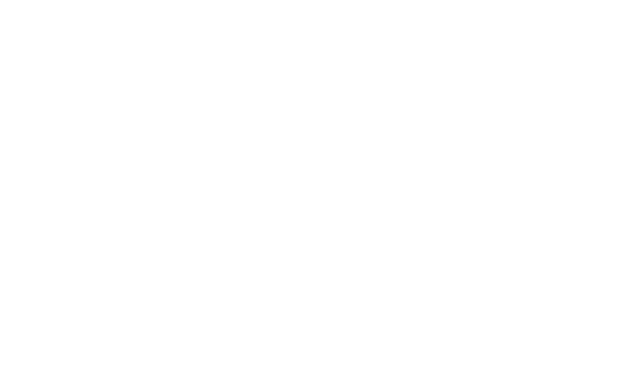
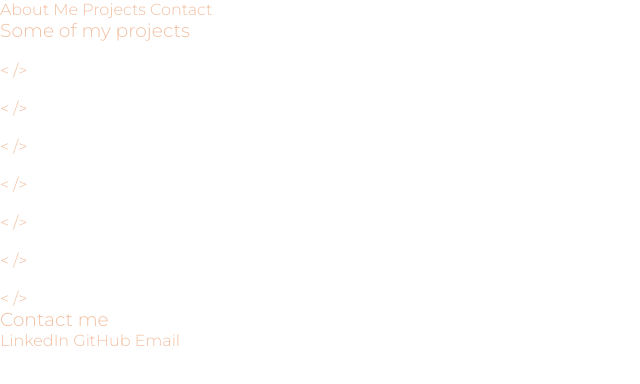
Before and after one commit to angelicamarttins/portfolio, a plain HTML site: page index.html in a window 1280 px wide. Shown: the whole page, without its empty margins (0-640 px from the left). Drawn offline with Linux system fonts and the light colour scheme.

Commit message:
Put the tags in index.html

```diff
--- a/index.html
+++ b/index.html
@@ -5,9 +5,68 @@
     <meta http-equiv="X-UA-Compatible" content="IE=edge">
     <meta name="viewport" content="width=device-width, initial-scale=1.0">
     <link rel="stylesheet" href="style.css">
-    <title>Document</title>
+    <title>Angélica Martins | Portfolio</title>
 </head>
 <body>
+    <nav id="navbar">
+        <a href="#welcome-section">About Me</a>
+        <a href="#projects">Projects</a>
+        <a href="#contact">Contact</a>
+    </nav>
+
+    <main id="welcome-section">
+        <h1></h1>
+        <h2></h2>
+    </main>
+
+    <section id="projects">
+        <h3>Some of my projects</h3>
+        <div id="grid-projects">
+            <a href="#" target="_blank" class="project-tile">
+                <img class="img-project" src="" alt="">
+                <p class="project-title"><span>&lt;</span> <span>/&gt;</span></p>
+            </a>
+
+            <a href="#" target="_blank" class="project-tile">
+                <img class="img-project" src="" alt="">
+                <p class="project-title"><span>&lt;</span> <span>/&gt;</span></p>
+            </a>
+
+            <a href="#" target="_blank" class="project-tile">
+                <img class="img-project" src="" alt="">
+                <p class="project-title"><span>&lt;</span> <span>/&gt;</span></p>
+            </a>
+
+            <a href="#" target="_blank" class="project-tile">
+                <img class="img-project" src="" alt="">
+                <p class="project-title"><span>&lt;</span> <span>/&gt;</span></p>
+            </a>
+
+            <a href="#" target="_blank" class="project-tile">
+                <img class="img-project" src="" alt="">
+                <p class="project-title"><span>&lt;</span> <span>/&gt;</span></p>
+            </a>
+
+            <a href="#" target="_blank" class="project-tile">
+                <img class="img-project" src="" alt="">
+                <p class="project-title"><span>&lt;</span> <span>/&gt;</span></p>
+            </a>
+
+            <a href="#" target="_blank" class="project-tile">
+                <img class="img-project" src="" alt="">
+                <p class="project-title"><span>&lt;</span> <span>/&gt;</span></p>
+            </a>
+        </div>
+    </section>
+
+    <section id="contact">
+        <h3>Contact me</h3>
+        <div id="contact-section">
+            <a href="#">LinkedIn</a>
+            <a href="#">GitHub</a>
+            <a href="mailto:marttinsangelica@gmail.com" Subject=Contato%20via%20site>Email</a>
+        </div>
+    </section>
     <script src="https://cdn.freecodecamp.org/testable-projects-fcc/v1/bundle.js"></script>
 </body>
 </html>
--- a/style.css
+++ b/style.css
@@ -0,0 +1,20 @@
+/* General Settings */
+
+@import url('https://fonts.googleapis.com/css2?family=Montserrat:ital,wght@0,100;0,200;0,300;0,400;0,500;0,600;0,700;0,800;0,900;1,100;1,200;1,300;1,400;1,500;1,600;1,700;1,800;1,900&display=swap');
+
+* {
+    margin: 0;
+    padding: 0;
+    font-family: 'Montserrat', sans-serif;
+    font-weight: 300;
+    color: var(--cor0);
+    text-decoration: none;
+}
+
+:root {
+    --cor0: #F2C0A2;
+    --cor1: #8C8577;
+    --cor2: #B5AC8D;
+    --cor3: #8C2B4F;
+    --cor4: #591C32;
+}
```
